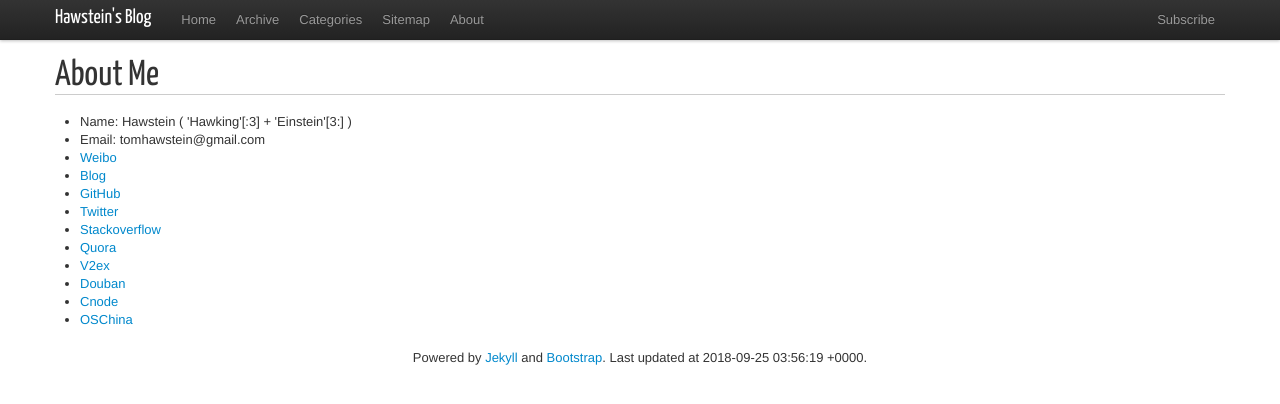
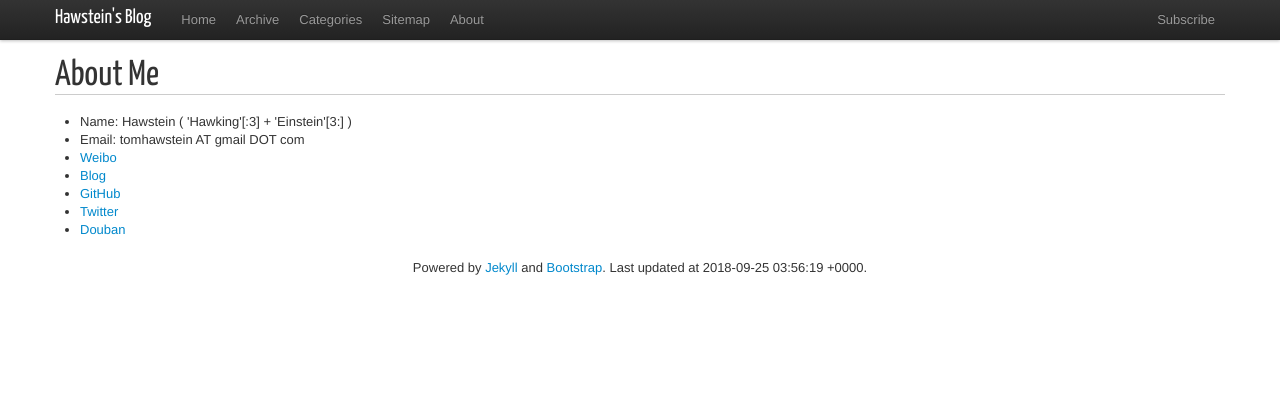
Before and after one commit to Hawstein/hawstein.github.com, a Jekyll site: the page built from about.html, in a window 1280 px wide. Shown: the top 404 px of the page. Built offline with Jekyll 4.4.1, drawn with Linux system fonts in a browser that asks for light colours; nearby versions of some CDN libraries.

Commit message:
update about page

```diff
--- a/_includes/JB/setup
+++ b/_includes/JB/setup
@@ -16,7 +16,7 @@
     {% if site.JB.ASSET_PATH %}
       {% assign ASSET_PATH = site.JB.ASSET_PATH %}
     {% else %}
-      {% capture ASSET_PATH %}{{ BASE_PATH }}/assets/themes/{{ page.theme.name }}{% endcapture %}
+      {% capture ASSET_PATH %}{{ BASE_PATH }}/assets/themes/{{ layout.theme.name }}{% endcapture %}
     {% endif %}
   {% endif %}
 {% endcapture %}{% assign jbcache = nil %}
--- a/about.html
+++ b/about.html
@@ -8,17 +8,12 @@ title: About
   <p>
     <ul>
 	  <li>Name: Hawstein ( 'Hawking'[:3] + 'Einstein'[3:] )</li>
-	  <li>Email: tomhawstein@gmail.com</li>
+	  <li>Email: tomhawstein AT gmail DOT com</li>
 	  <li><a href='http://weibo.com/hawstein'>Weibo</a></li>
 	  <li><a href='http://hawstein.com'>Blog</a></li>
           <li><a href='https://github.com/hawstein'>GitHub</a></li>
 	  <li><a href='https://twitter.com/Hawstein'>Twitter</a></li>
-	  <li><a href='http://stackoverflow.com/users/2231862/hawstein'>Stackoverflow</a></li>
-	  <li><a href='http://www.quora.com/Tom-Hawstein'>Quora</a></li>
-	  <li><a href='http://www.v2ex.com/member/Hawstein'>V2ex</a></li>
 	  <li><a href='http://www.douban.com/people/53411557/'>Douban</a></li>
-	  <li><a href='http://cnodejs.org/user/Hawstein'>Cnode</a></li>
-	  <li><a href='http://my.oschina.net/u/1023434'>OSChina</a></li>
     </ul>
   </p>
 
```
